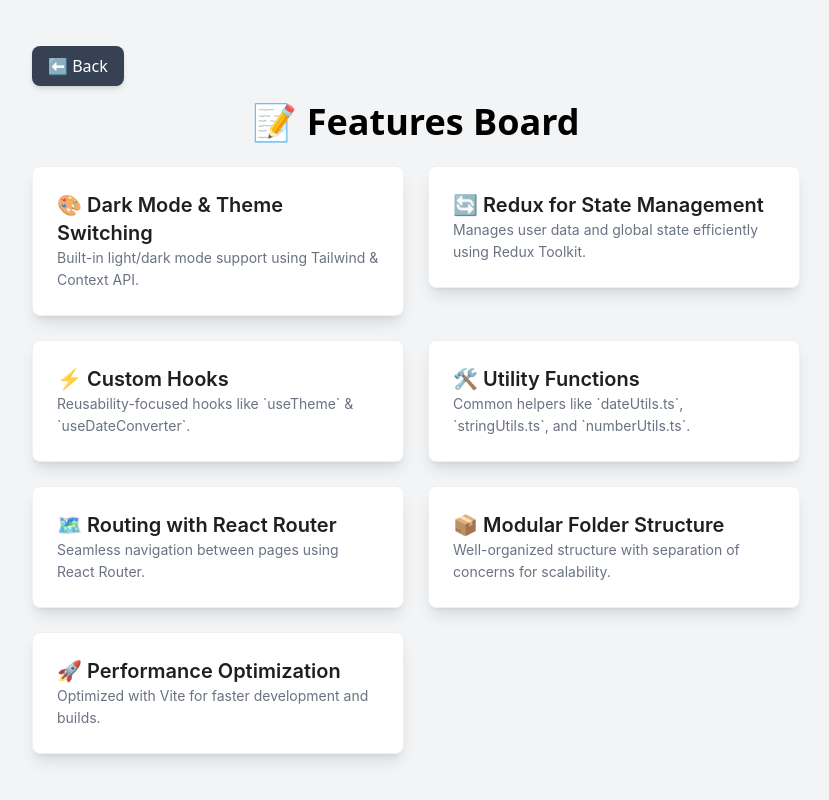
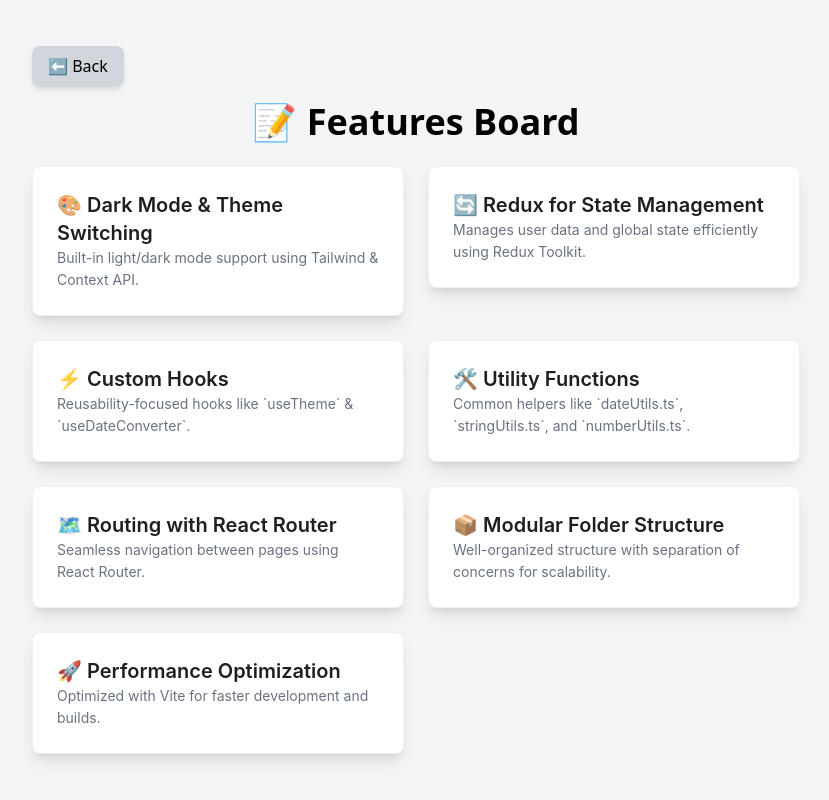
Before and after one commit to Sivasaikrishna19/React-Boilerplate, a React (Vite) app in the folder client/: page /features in a window 1280 px wide. Shown: the whole page, without its empty margins (224-1053 px from the left). Built offline with nearby package versions, Linux system fonts and the light colour scheme.

Commit message:
theme bug fixed

```diff
--- a/client/src/pages/Features.tsx
+++ b/client/src/pages/Features.tsx
@@ -1,6 +1,7 @@
 import { Card } from "antd";
 import { motion } from "framer-motion";
 import { useNavigate } from "react-router-dom";
+import { useThemeContext } from "../App";
 
 const featuresList = [
   {
@@ -39,15 +40,30 @@ const featuresList = [
 ];
 
 export default function Features() {
-  const navigate = useNavigate(); // Hook for navigation
+  const navigate = useNavigate();
+  const { theme } = useThemeContext();
+
+  // Conditional styles based on theme
+  const isDarkMode = theme === "dark";
+  const bgColor = isDarkMode ? "bg-gray-900" : "bg-gray-100";
+  const textColor = isDarkMode ? "text-white" : "text-black";
+  const cardBg = isDarkMode
+    ? "bg-gray-800 border-gray-700"
+    : "bg-white border-gray-300";
+  const textMuted = isDarkMode ? "text-gray-400" : "text-gray-500";
+  const btnBg = isDarkMode
+    ? "bg-gray-700 hover:bg-gray-800"
+    : "bg-gray-300 hover:bg-gray-400";
+  const btnText = isDarkMode ? "text-white" : "text-black";
 
   return (
-    <div className="min-h-screen flex flex-col items-center justify-center p-6 bg-gray-100 dark:bg-gray-900 text-black dark:text-white">
-      {/* Back Button (Now properly positioned above the title) */}
+    <div
+      className={`min-h-screen flex flex-col items-center justify-center p-6 ${bgColor} ${textColor} transition-all`}
+    >
       <div className="w-full max-w-3xl flex">
         <button
           onClick={() => navigate("/")}
-          className="px-4 py-2 bg-gray-700 hover:bg-gray-800 text-white rounded-lg shadow-md transition-all"
+          className={`px-4 py-2 ${btnBg} ${btnText} rounded-lg shadow-md transition-all`}
         >
           ⬅ Back
         </button>
@@ -67,11 +83,9 @@ export default function Features() {
             animate={{ opacity: 1, y: 0 }}
             transition={{ delay: index * 0.1 }}
           >
-            <Card className="bg-white dark:bg-gray-800 p-4 rounded-xl shadow-lg border border-gray-300 dark:border-gray-700">
+            <Card className={`${cardBg} p-4 rounded-xl shadow-lg border`}>
               <h2 className="text-xl font-semibold">{feature.title}</h2>
-              <p className="text-gray-500 dark:text-gray-400">
-                {feature.description}
-              </p>
+              <p className={`${textMuted}`}>{feature.description}</p>
             </Card>
           </motion.div>
         ))}
--- a/client/src/pages/LandingPage.tsx
+++ b/client/src/pages/LandingPage.tsx
@@ -1,5 +1,5 @@
 import { Card } from "antd";
-import { FaReact, FaNpm, FaSun, FaMoon, FaCopyright } from "react-icons/fa";
+import { FaReact, FaNpm, FaSun, FaMoon } from "react-icons/fa";
 import {
   SiTailwindcss,
   SiTypescript,
@@ -44,7 +44,7 @@ export default function LandingPage() {
     <div className="min-h-screen flex flex-col items-center justify-center p-4">
       <button
         onClick={toggleTheme}
-        className="absolute top-4 right-4 p-2 rounded-full border border-gray-600 bg-gray-800 text-white dark:bg-gray-300 dark:text-black transition"
+        className="cursor-pointer absolute top-4 right-4 p-2 rounded-full border border-gray-600 bg-gray-800 text-white dark:bg-gray-300 dark:text-black transition"
       >
         {theme === "dark" ? (
           <FaSun className="text-yellow-400 text-xl" />
```
